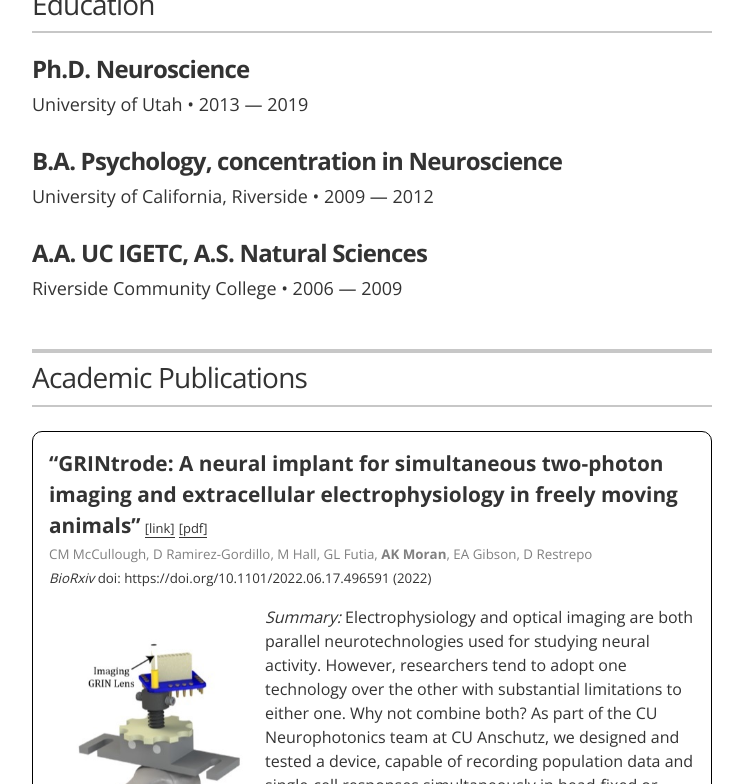
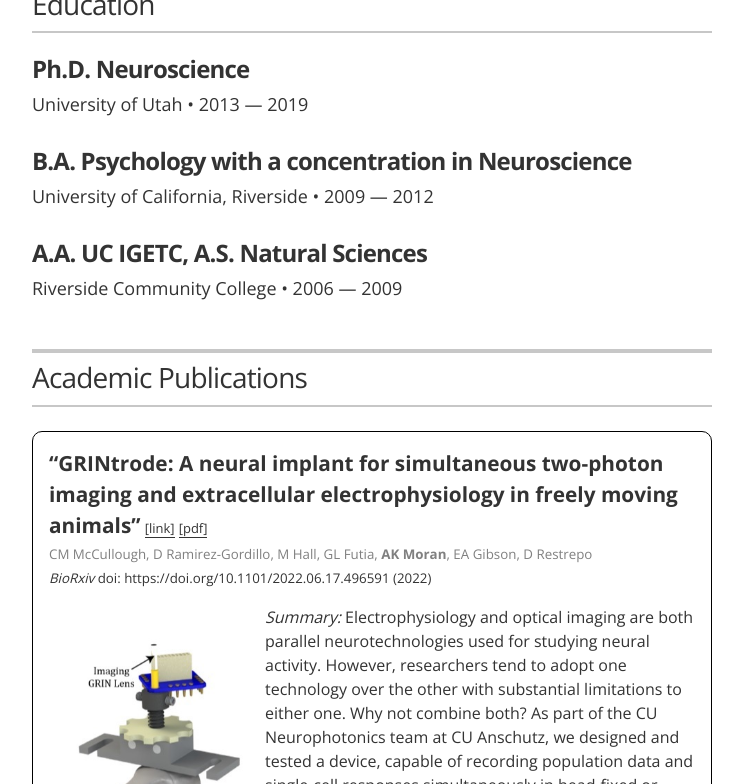
Before and after one commit to andsinpants/andsinpants.github.io, a Jekyll site: the page built from index.html, in a window 1280 px wide and 900 px high, scrolled down 802 px, cut to the strip 116-900 px from the top of the window. Shown: the whole strip, without its empty margins (268-1011 px from the left). Built offline with Jekyll 4.4.1, drawn with Linux system fonts in a browser that asks for light colours.

Commit message:
Update education.yml

```diff
--- a/_data/education.yml
+++ b/_data/education.yml
@@ -3,7 +3,7 @@
   uni: University of Utah
   year: 2013 &mdash; 2019
 
-- degree: B.A. Psychology&comma; concentration in Neuroscience
+- degree: B.A. Psychology with a concentration in Neuroscience
   uni: University of California, Riverside
   year: 2009 &mdash; 2012
 
```
